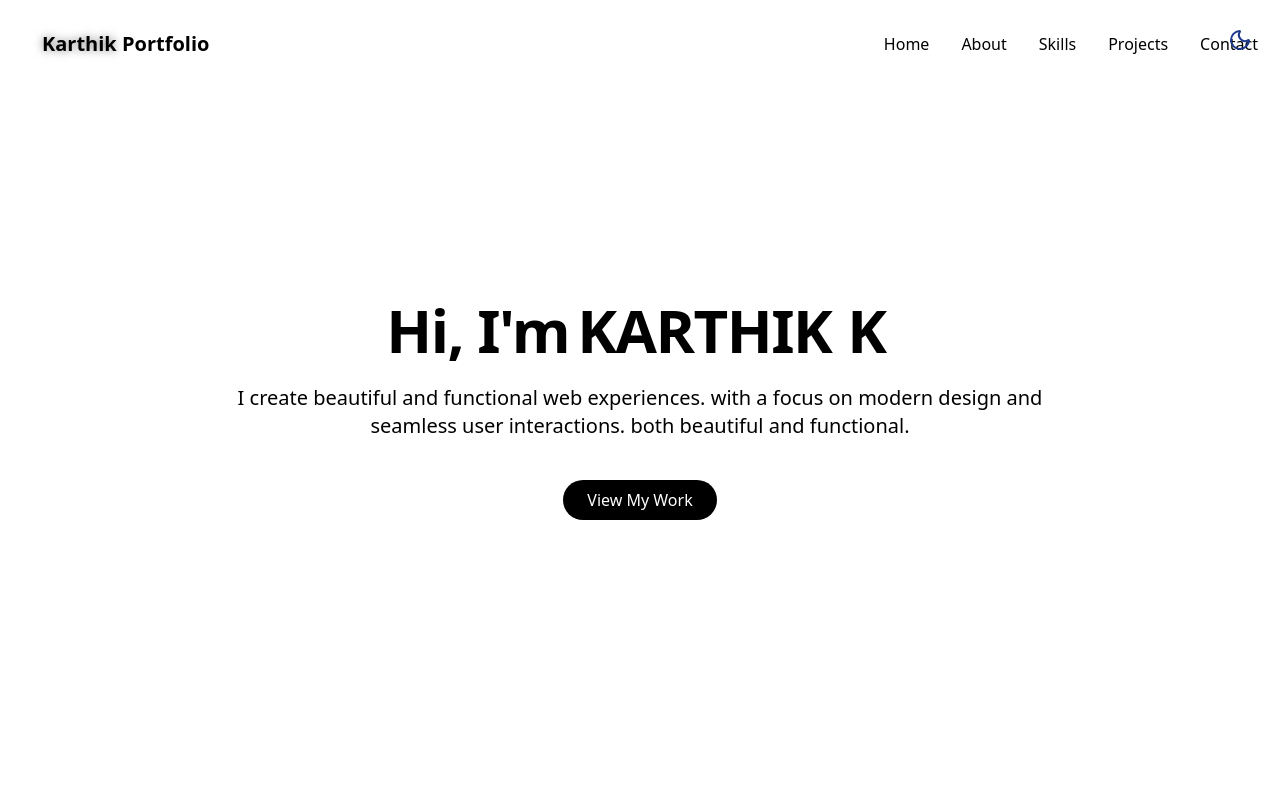
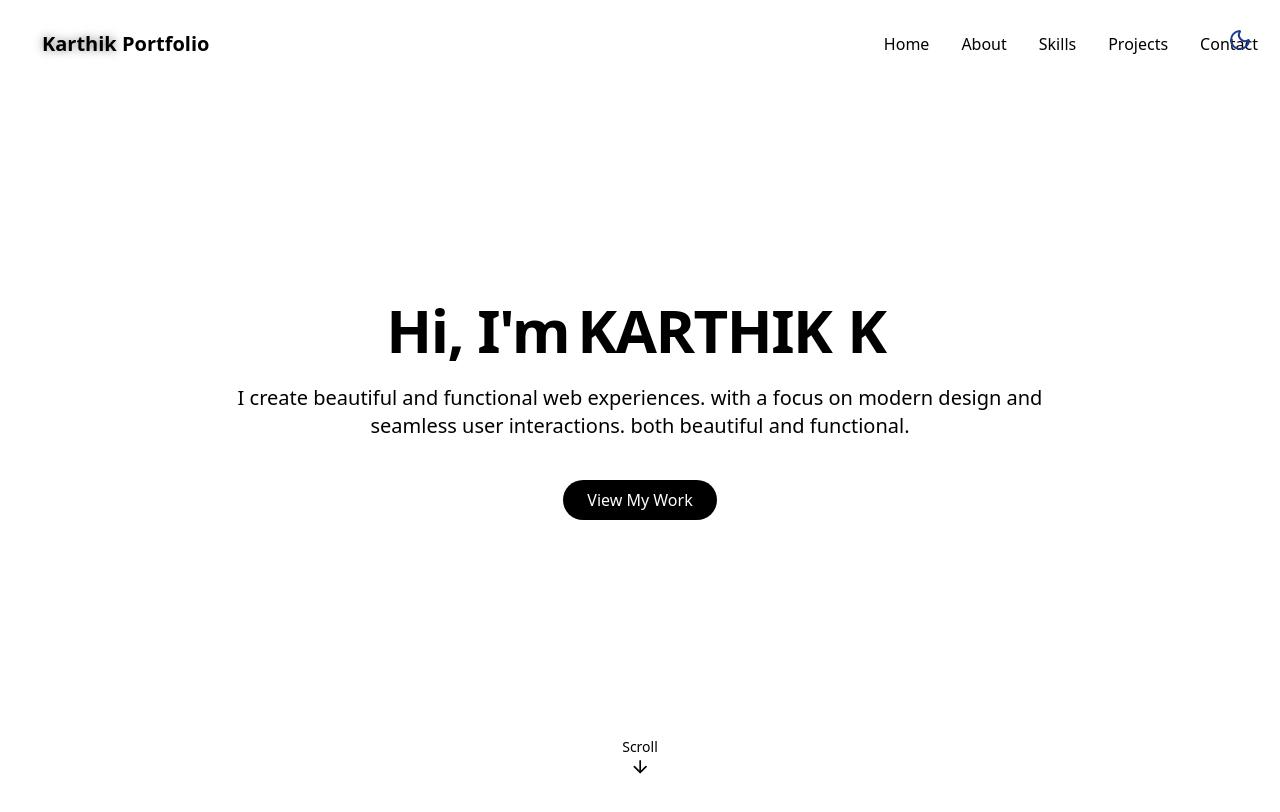
Before and after one commit to Karthik171819/Portfolio, a React (Vite) app in the folder vite-project/: page / in a window 1280 px wide. Shown: the top 812 px of the page. Built offline with nearby package versions, Linux system fonts and the light colour scheme.

Commit message:
Portfolio

```diff
--- a/vite-project/src/components/HeroSection.jsx
+++ b/vite-project/src/components/HeroSection.jsx
@@ -1,3 +1,5 @@
+import { ArrowDown } from "lucide-react";
+
 export const HeroSection = () => {
   return (
     <section
@@ -9,14 +11,18 @@ export const HeroSection = () => {
           {/* Name of the Portfolio or developer name */}
           <h1 className="text-4xl md:text-6xl font-bold tracking-tight">
             <span className="opacity-0 animate-fade-in mr-2">Hi, I'm</span>
-                <span className="text-accent opacity-0 animate-fade-in-delay-1 mr-2">KARTHIK</span>
-                <span className="text-gradient ml-2 opacity-0 animate-fade-in-delay-2 mr-2">K</span>
+            <span className="text-accent opacity-0 animate-fade-in-delay-1 mr-2">
+              KARTHIK
+            </span>
+            <span className="text-gradient ml-2 opacity-0 animate-fade-in-delay-2 mr-2">
+              K
+            </span>
           </h1>
           {/* Short description or tagline */}
           <p className="text-lg md:text-xl text-muted-foreground max-2-2xl mx-auto opacity-0 animate-fade-in-delay-3 ">
-                I create beautiful and functional web experiences.
-                with a focus on modern design and seamless user interactions.
-                both beautiful and functional.
+            I create beautiful and functional web experiences. with a focus on
+            modern design and seamless user interactions. both beautiful and
+            functional.
           </p>
 
           <div className="pt-4 opacity-0 animate-fade-in-delay-4">
@@ -26,6 +32,11 @@ export const HeroSection = () => {
           </div>
         </div>
       </div>
+
+      <div className="absolute bottom-8 left-1/2 transform -translate-x-1/2 flex flex-col items-center animate-bounce z-20">
+        <span className="text-sm">Scroll</span>
+        <ArrowDown className="h-5 w-5 text-accent" />
+      </div>
     </section>
   );
 };
```
Lines whose indentation alone changed are shown as unchanged.
